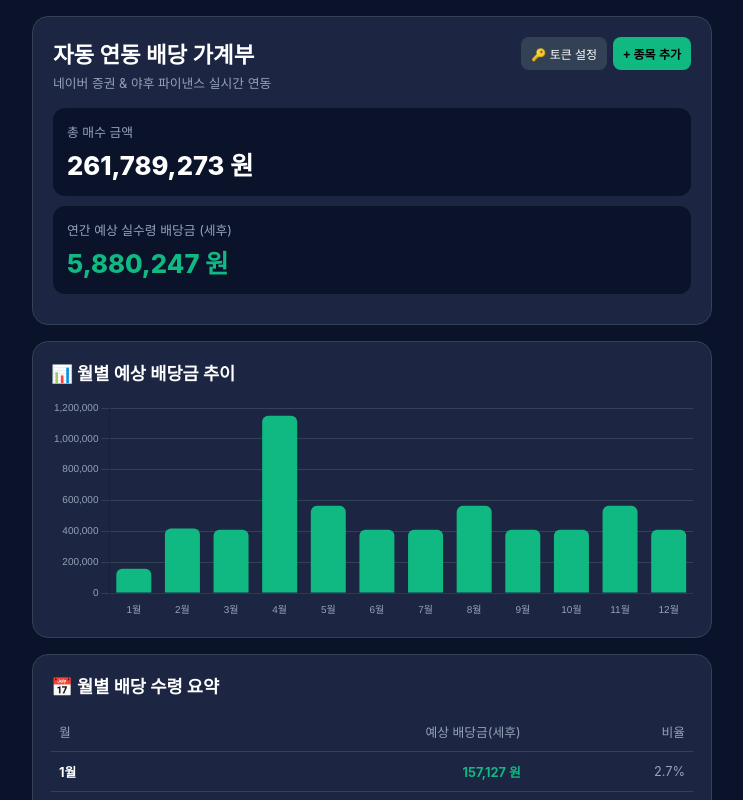
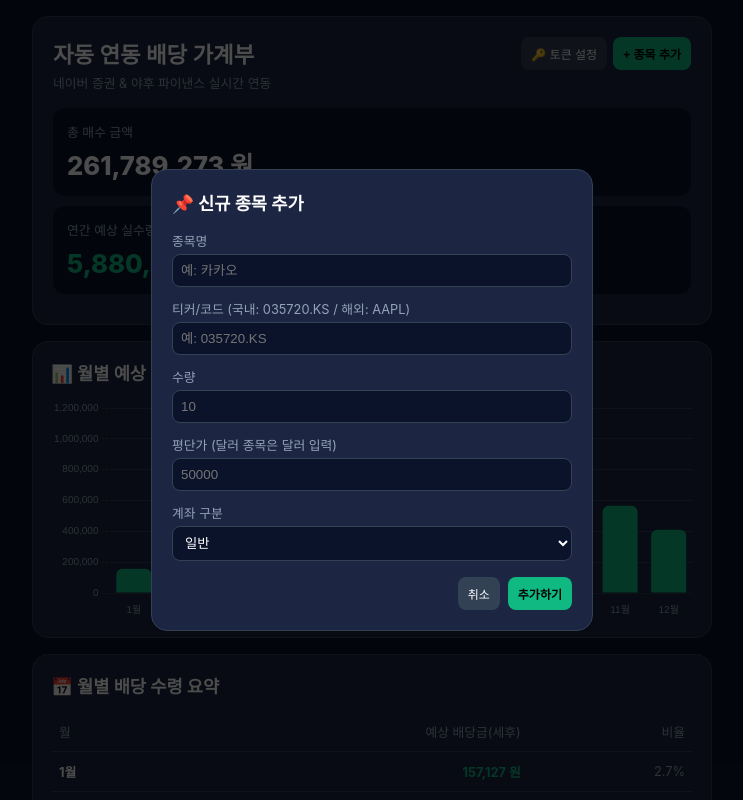
Before and after one commit to pabusu84/RuleFit, a plain HTML site: page index.html in a window 1280 px wide. Both pictures are taken after a click on the button "+ 종목 추가". Shown: the top 800 px of the page, without its empty margins (268-1011 px from the left). Drawn offline with nearby package versions, Linux system fonts and the light colour scheme.

Commit message:
Update index.html

```diff
--- a/index.html
+++ b/index.html
@@ -92,6 +92,38 @@
             height: 220px;
             width: 100%;
         }
+
+        /* 팝업 모달 스타일 */
+        .modal-overlay {
+            display: none;
+            position: fixed;
+            top: 0; left: 0; width: 100%; height: 100%;
+            background: rgba(0, 0, 0, 0.7);
+            justify-content: center;
+            align-items: center;
+            z-index: 1000;
+        }
+        .modal-content {
+            background: var(--card-bg);
+            padding: 20px;
+            border-radius: 16px;
+            width: 90%;
+            max-width: 400px;
+            border: 1px solid var(--border-color);
+        }
+        .modal-title { font-size: 1.1rem; font-weight: bold; margin-bottom: 16px; }
+        .form-group { margin-bottom: 12px; }
+        .form-group label { display: block; font-size: 0.8rem; color: var(--sub-text); margin-bottom: 4px; }
+        .form-group input, .form-group select {
+            width: 100%;
+            padding: 8px;
+            border-radius: 8px;
+            border: 1px solid var(--border-color);
+            background: var(--card-inner);
+            color: white;
+            box-sizing: border-box;
+        }
+        .modal-btns { display: flex; gap: 8px; justify-content: flex-end; margin-top: 16px; }
     </style>
 </head>
 <body>
@@ -103,8 +135,8 @@
                     <div class="subtitle">네이버 증권 & 야후 파이낸스 실시간 연동</div>
                 </div>
                 <div class="btn-group">
-                    <button class="btn">🔑 토큰 설정</button>
-                    <button class="btn btn-primary">+ 종목 추가</button>
+                    <button class="btn" onclick="alert('토큰 설정 준비 중입니다.')">🔑 토큰 설정</button>
+                    <button class="btn btn-primary" onclick="openModal()">+ 종목 추가</button>
                 </div>
             </div>
 
@@ -165,8 +197,43 @@
         </div>
     </div>
 
+    <!-- 종목 추가 모달 팝업 -->
+    <div id="addModal" class="modal-overlay">
+        <div class="modal-content">
+            <div class="modal-title">📌 신규 종목 추가</div>
+            <div class="form-group">
+                <label>종목명</label>
+                <input type="text" id="add-name" placeholder="예: 카카오">
+            </div>
+            <div class="form-group">
+                <label>티커/코드 (국내: 035720.KS / 해외: AAPL)</label>
+                <input type="text" id="add-code" placeholder="예: 035720.KS">
+            </div>
+            <div class="form-group">
+                <label>수량</label>
+                <input type="number" id="add-qty" placeholder="10">
+            </div>
+            <div class="form-group">
+                <label>평단가 (달러 종목은 달러 입력)</label>
+                <input type="number" id="add-avg" placeholder="50000">
+            </div>
+            <div class="form-group">
+                <label>계좌 구분</label>
+                <select id="add-account">
+                    <option value="일반">일반</option>
+                    <option value="ISA">ISA</option>
+                </select>
+            </div>
+            <div class="modal-btns">
+                <button class="btn" onclick="closeModal()">취소</button>
+                <button class="btn btn-primary" onclick="addHolding()">추가하기</button>
+            </div>
+        </div>
+    </div>
+
     <script>
-        const HOLDINGS = [
+        // 기본 보관 리스트
+        let holdings = [
             { name: "삼성전자", code: "005930.KS", qty: 55, avg: 269454, account: "일반" },
             { name: "GPIX", code: "GPIX", qty: 287, avg: 54.96, account: "일반" },
             { name: "JEPQ", code: "JEPQ", qty: 373, avg: 57.09, account: "일반" },
@@ -180,21 +247,23 @@
             { name: "AAPL", code: "AAPL", qty: 10, avg: 117.0, account: "일반" }
         ];
 
+        let cachedStocks = {};
+        let cachedRate = 1350;
         let chartInstance = null;
 
         async function loadData() {
             try {
                 const res = await fetch('data.json?v=' + new Date().getTime());
                 const data = await res.json();
-                const rate = data.exchangeRate || 1350;
-                const stocks = data.stocks || {};
-                renderDashboard(stocks, rate);
+                cachedRate = data.exchangeRate || 1350;
+                cachedStocks = data.stocks || {};
+                renderDashboard();
             } catch (err) {
                 console.error("데이터 읽기 실패:", err);
             }
         }
 
-        function renderDashboard(stocks, rate) {
+        function renderDashboard() {
             const tbody = document.getElementById('stock-list-body');
             tbody.innerHTML = '';
 
@@ -202,16 +271,15 @@
             let totalDiv = 0;
             const monthlyTotals = Array(12).fill(0);
 
-            // 1. 데이터 가공
-            const processedList = HOLDINGS.map(item => {
-                const info = stocks[item.code] || stocks[item.code.replace('.KS', '')] || { price: 0, divPerShare: 0, months: [], currency: "KRW" };
+            const processedList = holdings.map(item => {
+                const info = cachedStocks[item.code] || cachedStocks[item.code.replace('.KS', '')] || { price: 0, divPerShare: 0, months: [], currency: "KRW" };
                 const isUSD = info.currency === 'USD' || ['GPIX', 'JEPQ', 'AAPL'].includes(item.code);
 
                 const divPerShareText = isUSD ? `$${info.divPerShare.toFixed(2)}` : `${Math.round(info.divPerShare).toLocaleString()}원`;
-                const priceKRW = isUSD ? Math.round(info.price * rate) : info.price;
-                const divKRWPerShare = isUSD ? (info.divPerShare * rate) : info.divPerShare;
+                const priceKRW = isUSD ? Math.round(info.price * cachedRate) : info.price;
+                const divKRWPerShare = isUSD ? (info.divPerShare * cachedRate) : info.divPerShare;
 
-                const investKRW = isUSD ? (item.qty * item.avg * rate) : (item.qty * item.avg);
+                const investKRW = isUSD ? (item.qty * item.avg * cachedRate) : (item.qty * item.avg);
                 const annualDivKRW = item.qty * divKRWPerShare * 0.846;
                 const yieldRate = investKRW > 0 ? ((annualDivKRW / investKRW) * 100).toFixed(1) : "0.0";
                 const months = (info.months && info.months.length > 0) ? info.months : [4];
@@ -219,16 +287,14 @@
                 return { ...item, info, isUSD, divPerShareText, priceKRW, investKRW, annualDivKRW, yieldRate, months };
             });
 
-            // 2. 정렬 로직 (1순위: 계좌 분류, 2순위: 매수 금액)
+            // 정렬: 계좌(일반 -> ISA) -> 매수 금액 높은 순
             processedList.sort((a, b) => {
                 const rankA = a.account === '일반' ? 1 : (a.account === 'ISA' ? 2 : 3);
                 const rankB = b.account === '일반' ? 1 : (b.account === 'ISA' ? 2 : 3);
-
-                if (rankA !== rankB) return rankA - rankB; // 계좌 오름차순 (일반 -> ISA -> 기타)
-                return b.investKRW - a.investKRW;          // 보유 금액(매수 원금) 내림차순
+                if (rankA !== rankB) return rankA - rankB;
+                return b.investKRW - a.investKRW;
             });
 
-            // 3. 화면 렌더링
             processedList.forEach(data => {
                 totalInvest += data.investKRW;
                 totalDiv += data.annualDivKRW;
@@ -298,6 +364,36 @@
             });
         }
 
+        // 모달 열기/닫기/추가 제어
+        function openModal() {
+            document.getElementById('addModal').style.display = 'flex';
+        }
+        function closeModal() {
+            document.getElementById('addModal').style.display = 'none';
+        }
+        function addHolding() {
+            const name = document.getElementById('add-name').value.trim();
+            const code = document.getElementById('add-code').value.trim().toUpperCase();
+            const qty = parseFloat(document.getElementById('add-qty').value);
+            const avg = parseFloat(document.getElementById('add-avg').value);
+            const account = document.getElementById('add-account').value;
+
+            if (!name || !code || isNaN(qty) || isNaN(avg)) {
+                alert('모든 항목을 입력해 주세요.');
+                return;
+            }
+
+            holdings.push({ name, code, qty, avg, account });
+            closeModal();
+            renderDashboard();
+
+            // 입력창 초기화
+            document.getElementById('add-name').value = '';
+            document.getElementById('add-code').value = '';
+            document.getElementById('add-qty').value = '';
+            document.getElementById('add-avg').value = '';
+        }
+
         loadData();
     </script>
 </body>
```
